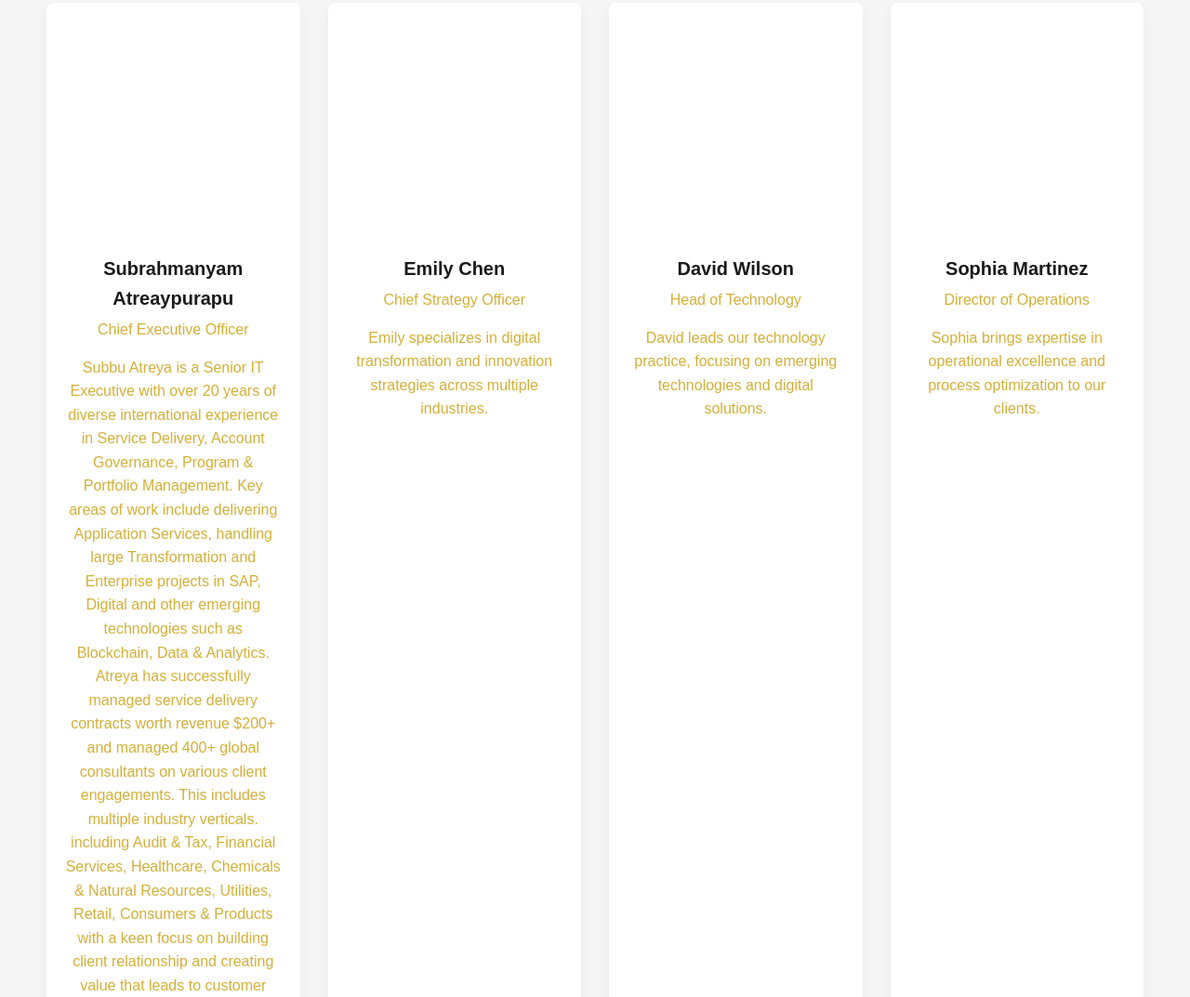
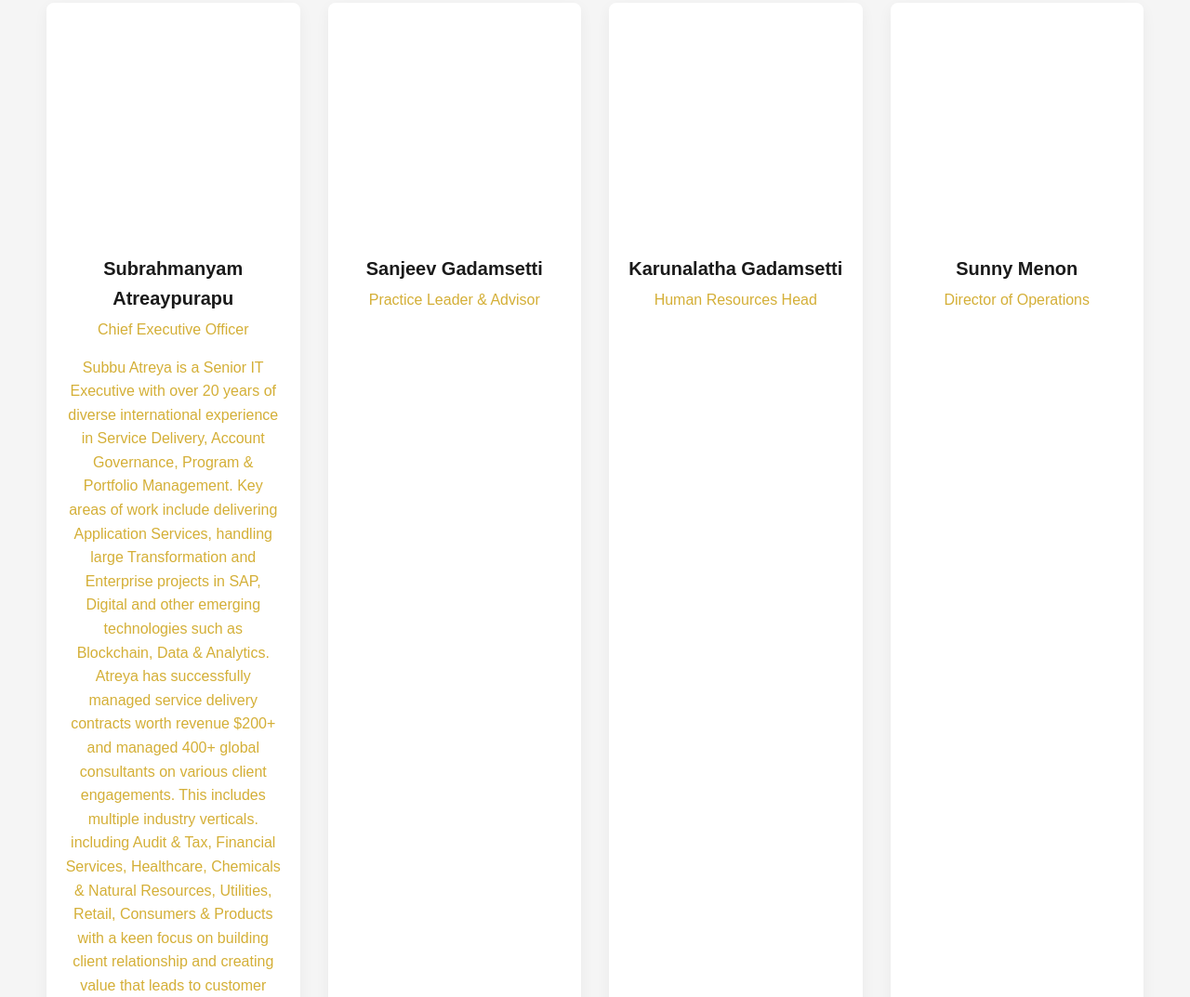
Before and after one commit to Atreyapurapus/Consinn, a plain HTML site: page index.html in a window 1280 px wide. Shown: the part 4979-6052 px from the top of the page at 93% size. Drawn offline with Linux system fonts and the light colour scheme.

Commit message:
Update index.html

```diff
--- a/index.html
+++ b/index.html
@@ -899,25 +899,22 @@ Atreya has successfully managed service delivery contracts worth revenue $200+ a
                 <div class="team-member">
                     <div class="member-image" style="background-image: url('/api/placeholder/300/350');"></div>
                     <div class="member-info">
-                        <h3>Emily Chen</h3>
-                        <p>Chief Strategy Officer</p>
-                        <p>Emily specializes in digital transformation and innovation strategies across multiple industries.</p>
+                        <h3>Sanjeev Gadamsetti</h3>
+                        <p>Practice Leader & Advisor</p>
                     </div>
                 </div>
                 <div class="team-member">
                     <div class="member-image" style="background-image: url('/api/placeholder/300/350');"></div>
                     <div class="member-info">
-                        <h3>David Wilson</h3>
-                        <p>Head of Technology</p>
-                        <p>David leads our technology practice, focusing on emerging technologies and digital solutions.</p>
+                        <h3>Karunalatha Gadamsetti</h3>
+                        <p>Human Resources Head</p>
                     </div>
                 </div>
                 <div class="team-member">
                     <div class="member-image" style="background-image: url('/api/placeholder/300/350');"></div>
                     <div class="member-info">
-                        <h3>Sophia Martinez</h3>
+                        <h3>Sunny Menon</h3>
                         <p>Director of Operations</p>
-                        <p>Sophia brings expertise in operational excellence and process optimization to our clients.</p>
                     </div>
                 </div>
             </div>
```
